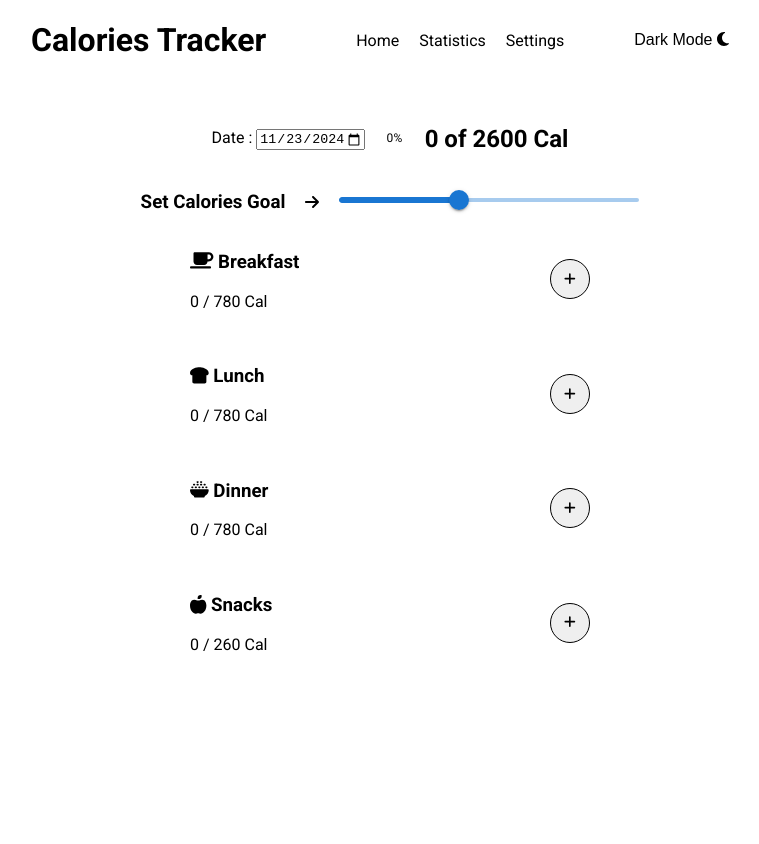
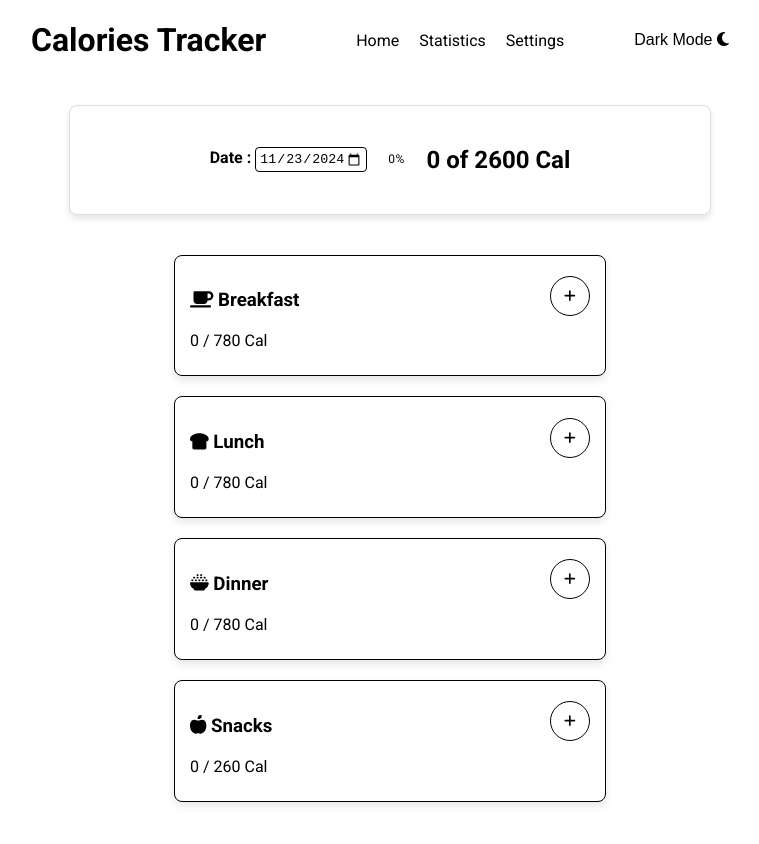
Before and after one commit to priyamkumar/Calories-Tracker, a React (Vite) app: page / in a window 1280 px wide. Shown: the top 844 px of the page, without its empty margins (250-1009 px from the left). Built offline with nearby package versions, Linux system fonts and the light colour scheme.

Commit message:
changing design

```diff
--- a/src/App.css
+++ b/src/App.css
@@ -53,11 +53,44 @@ main {
   transform: scale(1.05);
 }
 
+.home {
+  display: flex;
+  flex-direction: column;
+  align-items: center;
+  justify-content: center;
+  gap: 20px;
+}
+
+.calories {
+  border: 1px solid #ddd;
+  border-radius: 8px;
+  padding: 20px;
+  box-shadow: 0 4px 6px rgba(0, 0, 0, 0.1);
+  width: 100%;
+  max-width: 600px;
+}
+
 .calories-consumed {
   display: flex;
   justify-content: center;
   align-items: center;
   gap: 10px;
+}
+
+.calories-consumed label {
+  font-weight: bold;
+}
+
+.calories-consumed input[type="date"] {
+  padding: 3px;
+  border-radius: 4px;
+  border: 1px solid var(--text-color);
+  background-color: var(--background-color);
+  color: var(--text-color);
+}
+
+.calories-consumed input[type="date"]:focus {
+  outline: none;
 }
 
 .calories-goal-heading {
@@ -76,18 +109,29 @@ main {
 }
 
 .meal-container {
-  display: flex;
-  flex-direction: column;
+  display: grid;
+  grid-template-columns: repeat(auto-fit, minmax(300px, 1fr));
   gap: 20px;
-  justify-content: center;
-  align-items: center;
+  padding: 20px;
 }
 
 .meal-card {
-  display: flex;
-  justify-content: space-between;
-  align-items: center;
-  width: 400px;
+  background-color: var(--background-color);
+  border: 1px solid var(--text-color);
+  border-radius: 8px;
+  box-shadow: 0 4px 8px rgba(0, 0, 0, 0.1);
+  min-width: 400px;
+  max-width: 400px;
+  padding: 15px;
+}
+
+.meal-card h3 {
+  margin-bottom: 10px;
+}
+
+.meal-card p {
+  margin: 10px 0;
+  color: var(--text-color);
 }
 
 .meal-card .add-btn {
@@ -96,7 +140,9 @@ main {
   height: 40px;
   border: 1px solid black;
   border-radius: 50%;
-  align-self: right;
+  background-color: var(--element-color);
+  color: var(--text-color);
+  transition: 0.3s ease;
 }
 
 .meal-card .add-btn:hover {
@@ -108,26 +154,33 @@ main {
   margin-bottom: 10px;
 }
 
-.meal-info label {
-  display: block;
-  margin-bottom: 10px;
+.meal-header {
+  display: flex;
+  justify-content: space-between;
+  align-items: center;
 }
 
 .meal-items {
-  width: 350px;
   display: flex;
-  gap: 30px;
   justify-content: space-between;
+  padding: 5px 0;
+}
+
+.meal-items:last-child {
+  border-bottom: none;
 }
 
 .meal-items .remove-btn {
-  background-color: transparent;
   cursor: pointer;
   border: none;
+  background: none;
+  font-size: 1rem;
+  transition: 0.3s ease;
 }
 
 .meal-items .remove-btn:hover {
   transform: scale(1.5);
+  background-color: var(--background-color);
 }
 
 .popup-overlay {
@@ -258,8 +311,9 @@ main {
 }
 
 .average-cal {
-  background-color: #f9f9f9;
-  border: 1px solid #ddd;
+  background-color: var(--background-color);
+  color: var(--text-color);
+  border: 1px solid var(--text-color);
   border-radius: 8px;
   padding: 10px;
   max-width: 350px;
@@ -269,7 +323,6 @@ main {
 
 .average-cal h3 {
   font-size: 1rem;
-  color: #333;
   margin-bottom: 10px;
   font-weight: 500;
 }
@@ -281,3 +334,21 @@ main {
 .average-cal sup {
   font-size: 0.7rem;
 }
+
+@media (max-width: 768px) {
+  .home {
+    gap: 10px;
+  }
+
+  .calories {
+    padding: 15px;
+  }
+
+  .meal-container {
+    grid-template-columns: 1fr;
+  }
+
+  .meal-card {
+    padding: 10px;
+  }
+}
--- a/src/Components/AddMeal.jsx
+++ b/src/Components/AddMeal.jsx
@@ -68,9 +68,14 @@ export default function AddMeal({ mealTypeArr }) {
     <div className="meal-container">
       <div className="meal-card">
         <div>
-          <h3>
-            <FontAwesomeIcon icon={faMugSaucer} /> Breakfast
-          </h3>
+          <div className="meal-header">
+            <h3>
+              <FontAwesomeIcon icon={faMugSaucer} /> Breakfast
+            </h3>
+            <button className="add-btn" onClick={(e) => openPopup("Breakfast")}>
+              <FontAwesomeIcon icon={faPlus} />
+            </button>
+          </div>
           <p>
             {breakfastMeals.reduce((acc, cur) => acc + cur.calories, 0)} /{" "}
             {Math.floor((data.calorieGoal / 100) * 30)} Cal
@@ -93,15 +98,17 @@ export default function AddMeal({ mealTypeArr }) {
             </li>
           ))}
         </div>
-        <button className="add-btn" onClick={(e) => openPopup("Breakfast")}>
-          <FontAwesomeIcon icon={faPlus} />
-        </button>
       </div>
       <div className="meal-card">
         <div>
-          <h3>
-            <FontAwesomeIcon icon={faBreadSlice} /> Lunch
-          </h3>
+          <div className="meal-header">
+            <h3>
+              <FontAwesomeIcon icon={faBreadSlice} /> Lunch
+            </h3>
+            <button className="add-btn" onClick={() => openPopup("Lunch")}>
+              <FontAwesomeIcon icon={faPlus} />
+            </button>
+          </div>
           <p>
             {lunchMeals.reduce((acc, cur) => acc + cur.calories, 0)} /{" "}
             {Math.floor((data.calorieGoal / 100) * 30)} Cal
@@ -115,22 +122,27 @@ export default function AddMeal({ mealTypeArr }) {
                   className="remove-btn"
                   onClick={() => removeMeal(meal.id)}
                 >
-                  <FontAwesomeIcon icon={faXmark} />
+                  <FontAwesomeIcon
+                    icon={faXmark}
+                    style={{ color: theme === "Dark" ? "white" : "black" }}
+                  />
                 </button>{" "}
                 {meal.time}
               </div>
             </li>
           ))}
         </div>
-        <button className="add-btn" onClick={() => openPopup("Lunch")}>
-          <FontAwesomeIcon icon={faPlus} />
-        </button>
       </div>
       <div className="meal-card">
         <div>
-          <h3>
-            <FontAwesomeIcon icon={faBowlRice} /> Dinner
-          </h3>
+          <div className="meal-header">
+            <h3>
+              <FontAwesomeIcon icon={faBowlRice} /> Dinner
+            </h3>
+            <button className="add-btn" onClick={() => openPopup("Dinner")}>
+              <FontAwesomeIcon icon={faPlus} />
+            </button>
+          </div>
           <p>
             {dinnerMeals.reduce((acc, cur) => acc + cur.calories, 0)} /{" "}
             {Math.floor((data.calorieGoal / 100) * 30)} Cal
@@ -143,22 +155,27 @@ export default function AddMeal({ mealTypeArr }) {
                   className="remove-btn"
                   onClick={() => removeMeal(meal.id)}
                 >
-                  <FontAwesomeIcon icon={faXmark} />
+                  <FontAwesomeIcon
+                    icon={faXmark}
+                    style={{ color: theme === "Dark" ? "white" : "black" }}
+                  />
                 </button>{" "}
                 {meal.time}
               </div>
             </li>
           ))}
         </div>
-        <button className="add-btn" onClick={() => openPopup("Dinner")}>
-          <FontAwesomeIcon icon={faPlus} />
-        </button>
       </div>
       <div className="meal-card">
         <div>
-          <h3>
-            <FontAwesomeIcon icon={faAppleWhole} /> Snacks
-          </h3>
+          <div className="meal-header">
+            <h3>
+              <FontAwesomeIcon icon={faAppleWhole} /> Snacks
+            </h3>
+            <button className="add-btn" onClick={() => openPopup("Snacks")}>
+              <FontAwesomeIcon icon={faPlus} />
+            </button>
+          </div>
           <p>
             {snackMeals.reduce((acc, cur) => acc + cur.calories, 0)} /{" "}
             {Math.floor((data.calorieGoal / 100) * 10)} Cal
@@ -171,16 +188,16 @@ export default function AddMeal({ mealTypeArr }) {
                   className="remove-btn"
                   onClick={() => removeMeal(meal.id)}
                 >
-                  <FontAwesomeIcon icon={faXmark} />
+                  <FontAwesomeIcon
+                    icon={faXmark}
+                    style={{ color: theme === "Dark" ? "white" : "black" }}
+                  />
                 </button>{" "}
                 {meal.time}
               </div>
             </li>
           ))}
         </div>
-        <button className="add-btn" onClick={() => openPopup("Snacks")}>
-          <FontAwesomeIcon icon={faPlus} />
-        </button>
       </div>
       {showPopup && (
         <AddMealForm
--- a/src/Components/CaloriesTodaySlice.js
+++ b/src/Components/CaloriesTodaySlice.js
@@ -11,12 +11,17 @@ const defaultData = {
   meals: [],
 };
 
+let todayData = localStorage.getItem(today);
+if(!todayData) {
+  localStorage.setItem(today, JSON.stringify(defaultData));
+}
+
 const initialState = {
   currentDate: today,
   allDates: JSON.parse(localStorage.getItem("allDates")) || [],
   data: JSON.parse(
     localStorage.getItem(today)
-  ) || defaultData,
+  )
 };
 
 const dataSlice = createSlice({
--- a/src/Components/Home.jsx
+++ b/src/Components/Home.jsx
@@ -1,9 +1,6 @@
-import React, { useEffect, useState } from "react";
+import { useState } from "react";
 import ProgressBar from "./ProgressBar";
 import AddMeal from "./AddMeal";
-import SliderElement from "./SliderElement";
-import { FontAwesomeIcon } from "@fortawesome/react-fontawesome";
-import { faArrowRight } from "@fortawesome/free-solid-svg-icons";
 import { useTheme } from "../Contexts/ThemeContext";
 import { useDispatch, useSelector } from "react-redux"
 import { setDate } from "./CaloriesTodaySlice.js"
@@ -11,12 +8,12 @@ import { setDate } from "./CaloriesTodaySlice.js"
 export default function CaloriesToday() {
 
   const dispatch = useDispatch();
+  const [mealType, setMealType] = useState("");
 
-  const [mealType, setMealType] = useState("");
+  let today = new Date().toISOString().split("T")[0];
+
   const { theme } = useTheme();
   const { currentDate, data } = useSelector((state) => state.calories);
-
-  let today = new Date().toISOString().split("T")[0];
 
   return (
     <main className={theme === "Dark" ? "dark" : ""}>
@@ -27,7 +24,9 @@ export default function CaloriesToday() {
               Date :{" "}
               <input
                 type="date"
+                style={{colorScheme: theme === "Dark" ? "dark" : ""}}
                 max={today}
+                id="dataDate"
                 name="caloriesDate"
                 value={currentDate}
                 onChange={(event) => dispatch(setDate(event.target.value))}
@@ -38,11 +37,6 @@ export default function CaloriesToday() {
               {data.calories} of {data.calorieGoal} Cal
             </h2>
           </div>
-          <div className="calories-goal-heading">
-            <h3>Set Calories Goal</h3>
-            <FontAwesomeIcon icon={faArrowRight} />
-            <SliderElement />
-          </div>
         </div>
 
         <AddMeal
--- /dev/null
+++ b/src/Components/SetCalorieGoal.jsx
@@ -0,0 +1,17 @@
+import SliderElement from "./SliderElement";
+import { FontAwesomeIcon } from "@fortawesome/react-fontawesome";
+import { faArrowRight } from "@fortawesome/free-solid-svg-icons";
+import { useSelector } from "react-redux";
+
+export default function SetCalorieGoal() {
+    const {data} = useSelector((state) => state.calories);
+
+  return (
+    <div className="calories-goal-heading">
+            <h3>Set Calories Goal</h3>
+            <FontAwesomeIcon icon={faArrowRight} />
+            <SliderElement />
+            <p>{data.calorieGoal}</p>
+          </div>
+  )
+}
--- a/src/Components/Settings.jsx
+++ b/src/Components/Settings.jsx
@@ -2,6 +2,7 @@ import React, { useEffect, useState } from "react";
 import Heading from "./Heading";
 import SettingsOptions from "./SettingsOptions";
 import { useTheme } from "../Contexts/ThemeContext";
+import SetCalorieGoal from "./SetCalorieGoal";
 
 export default function Settings() {
     const {theme} = useTheme();
@@ -21,6 +22,7 @@ export default function Settings() {
     <div className={`settings ${theme === "Dark" ? "dark" : ""}`}>
         <Heading text={"User Settings"} className={"settings"}/>
         <SettingsOptions userDataArr={[userData, setUserData]}/>
+        <SetCalorieGoal />
     </div>
   );
 }
```
